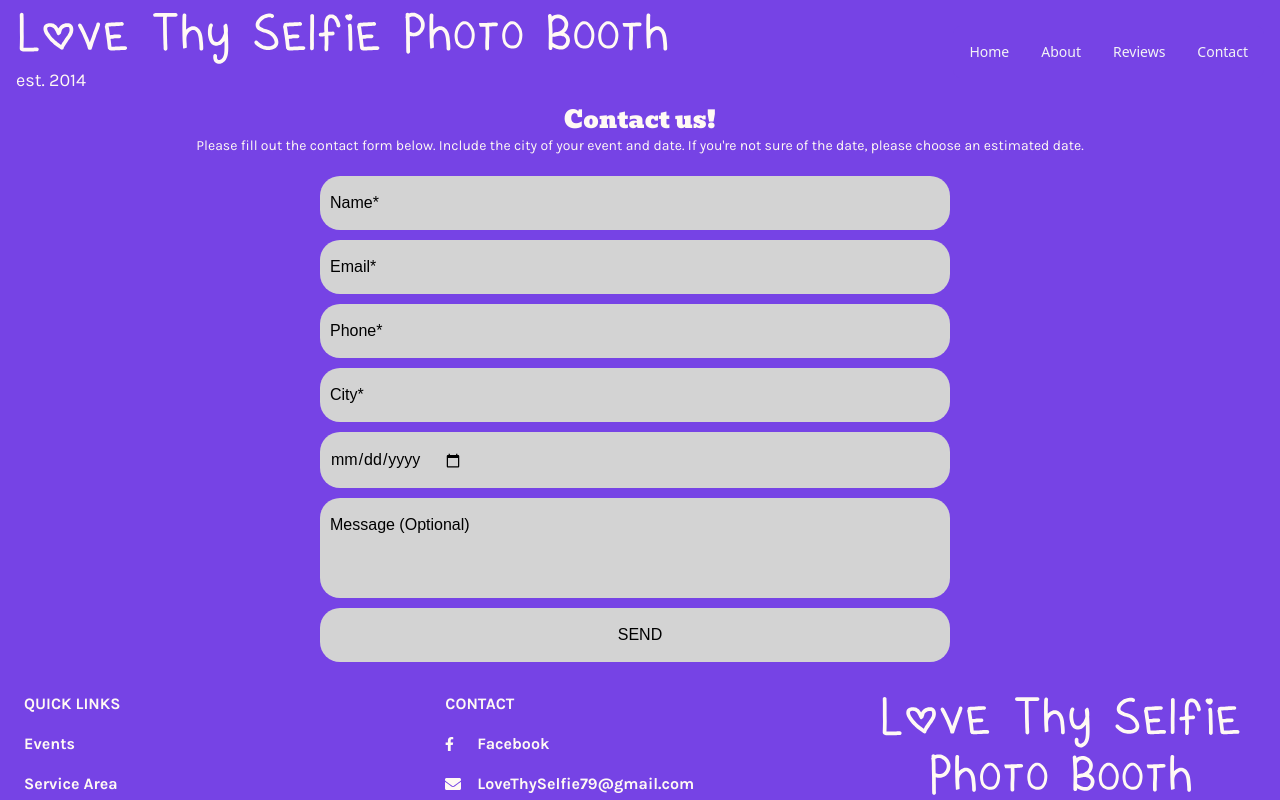
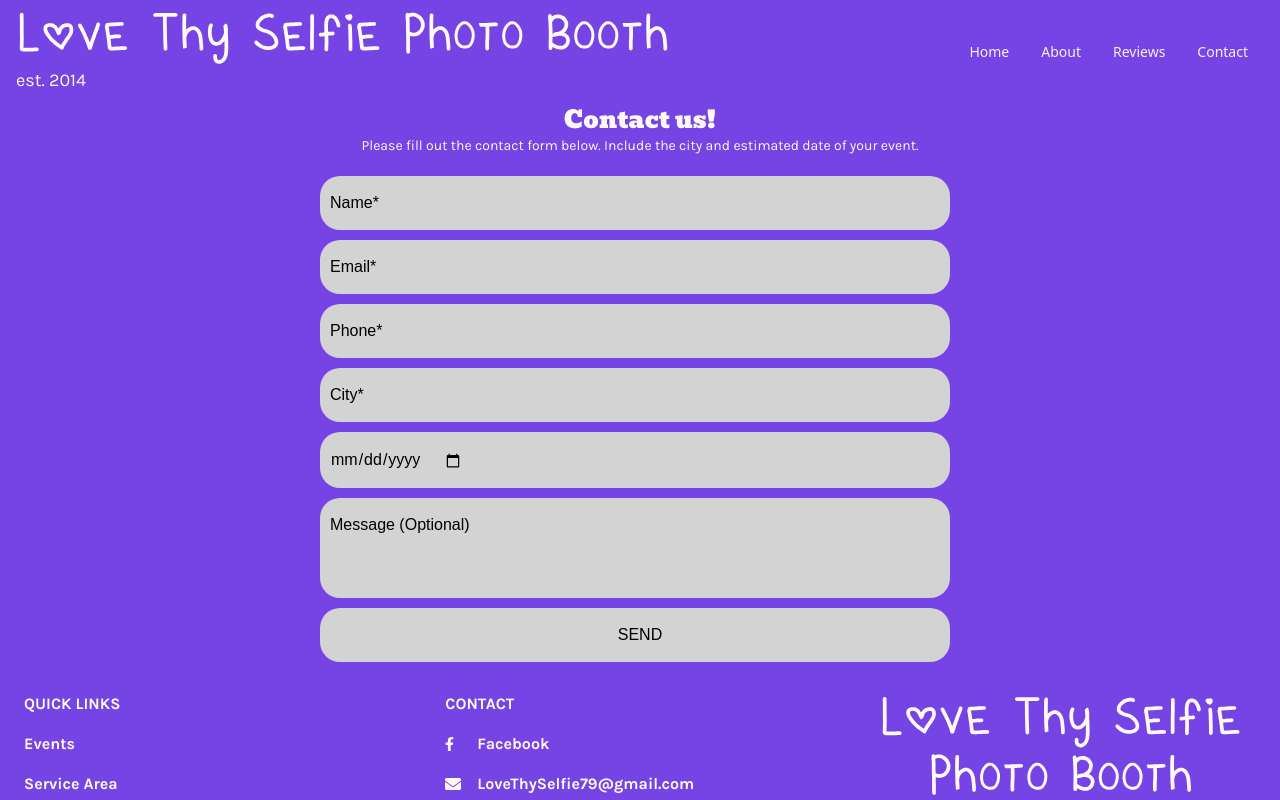
Before and after one commit to missatrox44/love-thy-selfie, a React (Vite) app: page /contact in a window 1280 px wide. Shown: the top 800 px of the page. Built offline with nearby package versions, Linux system fonts and the light colour scheme.

Commit message:
added toast logic

```diff
--- a/src/components/ContactForm/index.jsx
+++ b/src/components/ContactForm/index.jsx
@@ -2,6 +2,8 @@ import React, { useRef, useState } from "react";
 import { useMediaQuery } from "@mui/material";
 import "./style.css";
 import emailjs from "@emailjs/browser";
+import photobooth from '../../assets/photobooth.jpg';
+import thankYou from '../../assets/thankyou.jpg';
 
 export default function ContactForm() {
   const bigScreen = useMediaQuery("(min-width: 1024px)");
@@ -68,26 +70,32 @@ export default function ContactForm() {
       message: "",
     });
     setIsHideToast(false);
-    setTimeout(hideToast, 4000);
+    // setTimeout(hideToast, 4000);
   }
 
   return (
     <div>
       <div className="text-center text-[#FFF9F4] mb-5 mx-5">
-        <h2 className="bevan text-2xl">Contact us!</h2>
-        <p className="karla-400 text-sm">
-          Please fill out the contact form below. Include the city of your event
-          and date. If you're not sure of the date, please choose an estimated
-          date.
+        <h2 className={`bevan text-2xl ${isHideToast ? "" : "hidden"}`}>Contact us!</h2>
+        <p className={`karla-400 text-sm ${isHideToast ? "" : "hidden"}`}>
+          Please fill out the contact form below. Include the city and estimated date of your event.
         </p>
       </div>
-      <div className={isHideToast ? "hidden" : ""}>
-        Got your message. We'll contact you within 24-48 hrs.
+
+      {/* START TOAST */}
+      <div className={`text-center text-[#FFF9F4] mb-5 mx-5 ${isHideToast ? "hidden" : ""}`}>
+        <h2 className='bevan text-2xl'>Success!</h2>
+        <p>We received your message and will get back to you in 24-48 hrs.</p>
+       <div className='flex justify-center'>
+       <img className='rounded mt-10' src={thankYou}/>
+       </div>
       </div>
+      {/* END TOAST */}
+
       <form
         ref={form}
         onSubmit={sendEmail}
-        className="contact-form"
+        className={`contact-form ${isHideToast ? "" : "hidden"}`}
         style={{ margin: handleStyling() }}
       >
         <input
```
Also changed, not shown: src/assets/photobooth.jpg (added), src/assets/thankyou.jpg (added).
